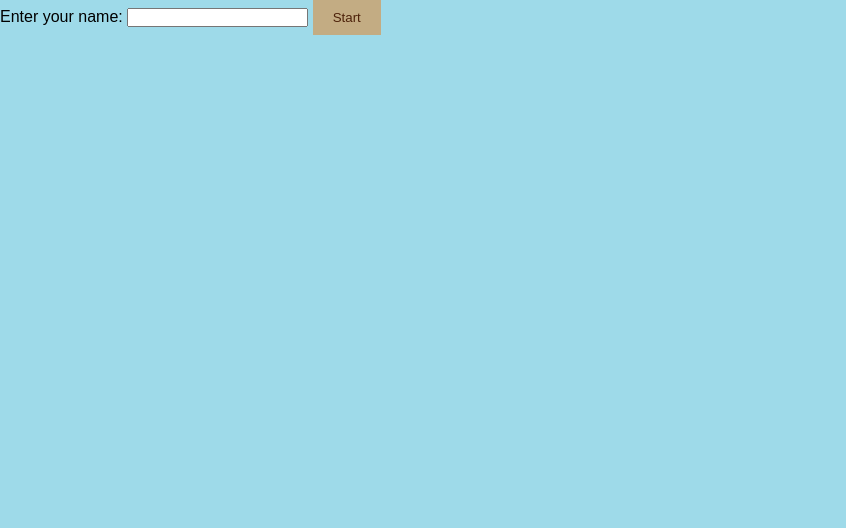
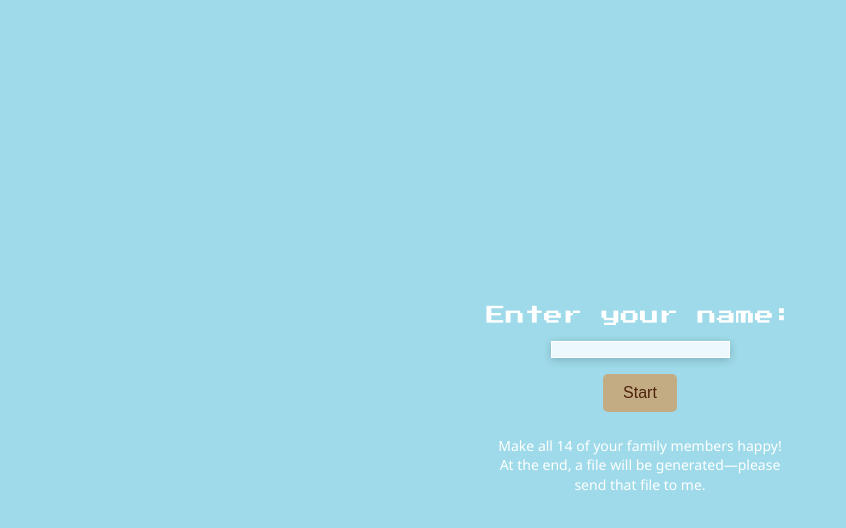
Before and after one commit to OMR0077/kadavathtripbunnygame, a plain HTML site: page index.html in a window 1280 px wide. Shown: the whole page, without its empty margins (0-846 px from the left). Drawn offline with Linux system fonts and the light colour scheme.

Commit message:
trip game

```diff
--- a/hug-bunny-game.css
+++ b/hug-bunny-game.css
@@ -451,3 +451,66 @@ a:hover { text-decoration: underline; }
 .bunny.happy {
   filter: hue-rotate(90deg) brightness(1.2);
 }
+#login-screen {
+  position: fixed;
+  top: 0;
+  left: 0;
+  width: 100%;
+  height: 100%;
+  background: url('blue-7212666_1280.png/?auto=format&fit=crop&w=1400&q=80') center center / cover no-repeat;
+  display: flex;
+  flex-direction: column;
+  justify-content: center;
+  align-items: center;
+  gap: 1rem;
+  padding: 2rem;
+  z-index: 1000;
+  backdrop-filter: blur(3px); /* optional soft blur */
+}
+
+
+#login-screen label {
+  font-size: 1.2rem;
+  color: #ffff;
+}
+
+#login-screen input {
+  background-color: rgba(255, 255, 255, 0.8);
+  border: 1px solid #fff;
+  color: #000;
+  box-shadow: 0 2px 8px rgba(0,0,0,0.2);
+}
+
+#login-screen button {
+  padding: 10px 20px;
+  font-size: 1rem;
+  background-color: #c3ac83;
+  border: none;
+  border-radius: 5px;
+  cursor: pointer;
+  transition: background-color 0.3s;
+}
+
+#login-screen button:hover {
+  background-color: #fff;
+}
+#login-screen {
+  font-family: 'Press Start 2P', cursive;
+}
+#description {
+  margin-top: 8px;
+  font-size: 14px;
+  color: #fff;
+  font-family: 'Segoe UI', Tahoma, Geneva, Verdana, sans-serif;
+  max-width: 300px; /* or adjust based on your layout */
+  line-height: 1.4;
+  text-align: center;
+}
+#gameTitle {
+  font-family: 'Comic Sans MS', cursive, sans-serif;
+  font-size: 2.8rem;
+  color: #ff6f61;  /* Warm and inviting */
+  text-align: center;
+  margin-bottom: 20px;
+  text-shadow: 1px 1px 3px rgba(0,0,0,0.2);
+}
--- a/index.html
+++ b/index.html
@@ -4,6 +4,10 @@
     <meta charset="UTF-8" />
     <meta name="viewport" content="width=device-width, initial-scale=1.0" />
     <link rel="stylesheet" href="hug-bunny-game.css" />
+    <link
+      href="https://fonts.googleapis.com/css2?family=Press+Start+2P&display=swap"
+      rel="stylesheet"
+    />
     <title>Hug Bunny Game</title>
   </head>
   <body>
@@ -11,6 +15,10 @@
       <label for="playerName">Enter your name:</label>
       <input type="text" id="playerName" />
       <button id="startGame">Start</button>
+      <p id="description">
+        Make all 14 of your family members happy! At the end, a file will be
+        generated—please send that file to me.
+      </p>
     </div>
 
     <div id="game-screen" style="display: none">
```
Also changed, not shown: blue-7212666_1280.png (added).
